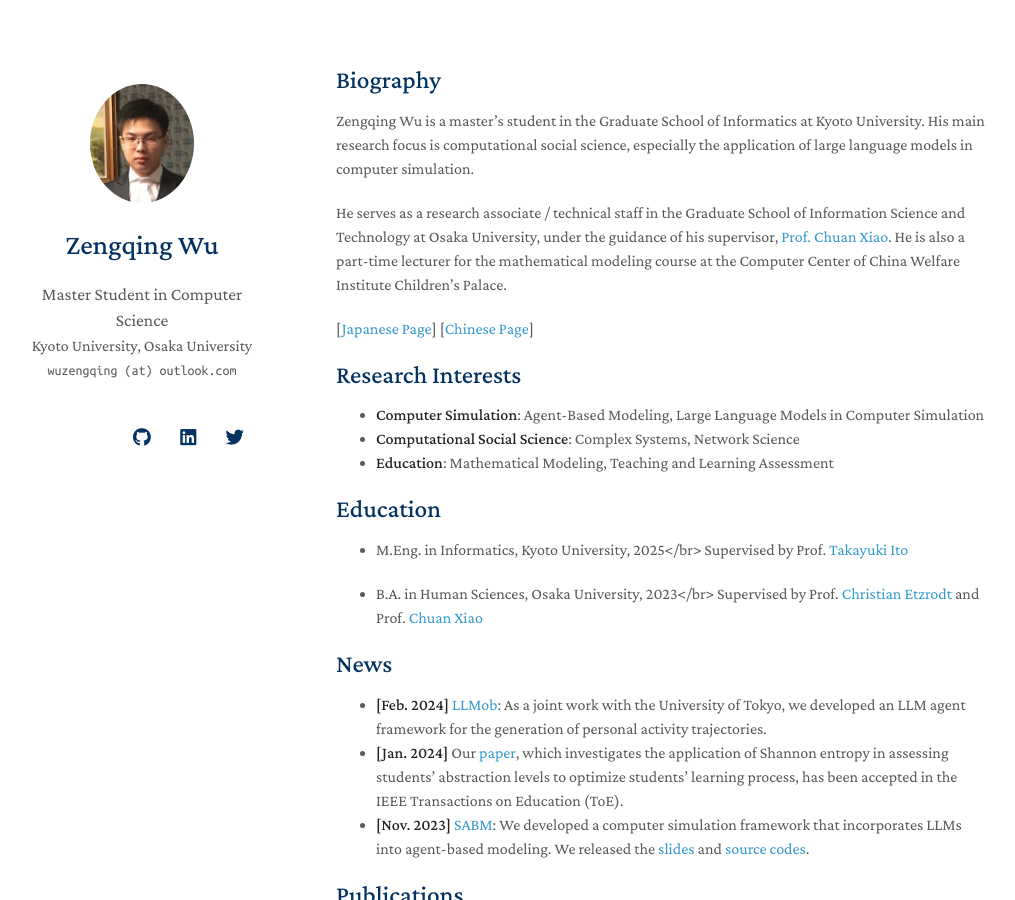
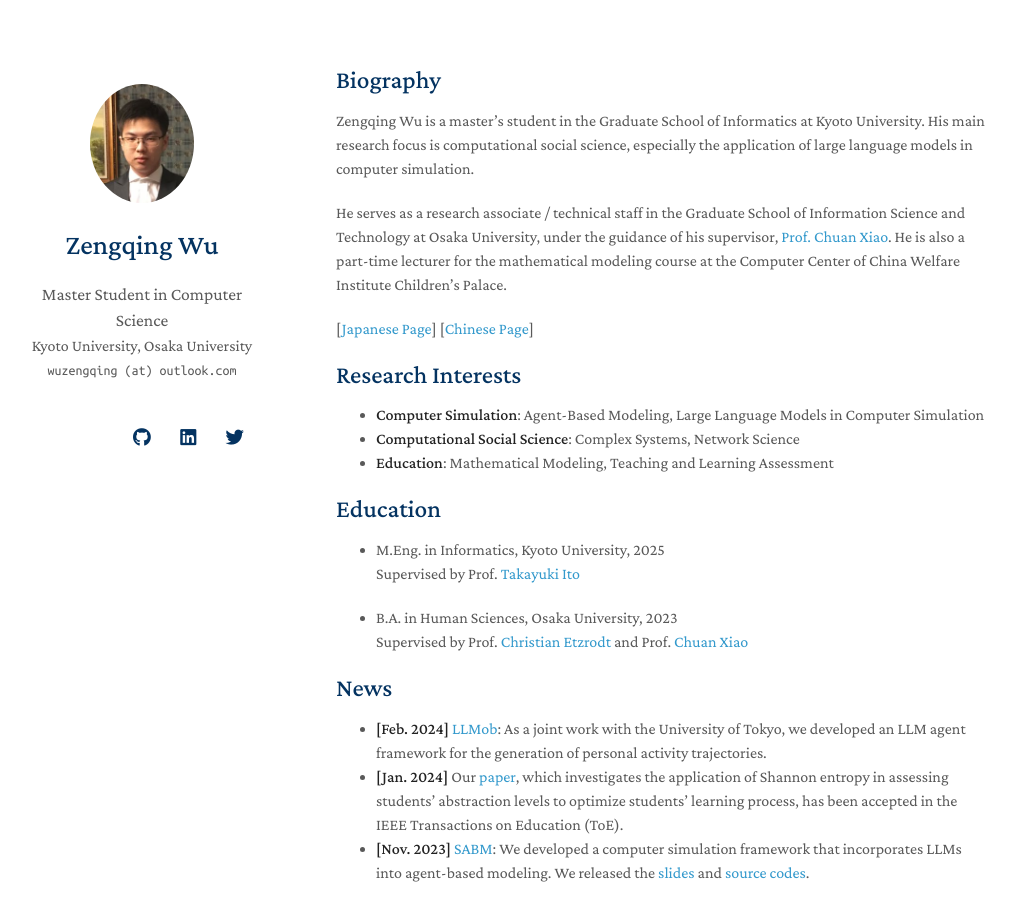
Before and after one commit to wuzengqing001225/wuzengqing001225.github.io, a Jekyll site: the page built from index.md, in a window 1280 px wide and 900 px high. Shown: the whole window, without its empty margins (134-1149 px from the left). Built offline with Jekyll 4.4.1, drawn with Linux system fonts in a browser that asks for light colours; nearby versions of some CDN libraries; a style sheet for code colours, icons or effects is not loaded; our own code applies the rules of GitHub Pages for plain Markdown files.

```diff
--- a/index.md
+++ b/index.md
@@ -17,10 +17,10 @@ He serves as a research associate / technical staff in the Graduate School of In
 - **Education**: Mathematical Modeling, Teaching and Learning Assessment
 
 ## Education
-- M.Eng. in Informatics, Kyoto University, 2025</br>
+- M.Eng. in Informatics, Kyoto University, 2025<br/>
   Supervised by Prof. [Takayuki Ito](https://researchmap.jp/takayuki.ito)
 
-- B.A. in Human Sciences, Osaka University, 2023</br>
+- B.A. in Human Sciences, Osaka University, 2023<br/>
   Supervised by Prof. [Christian Etzrodt](https://researchmap.jp/7000013493?lang=en) and Prof. [Chuan Xiao](https://sites.google.com/site/chuanxiao1983/home)
 
 ## News
```
